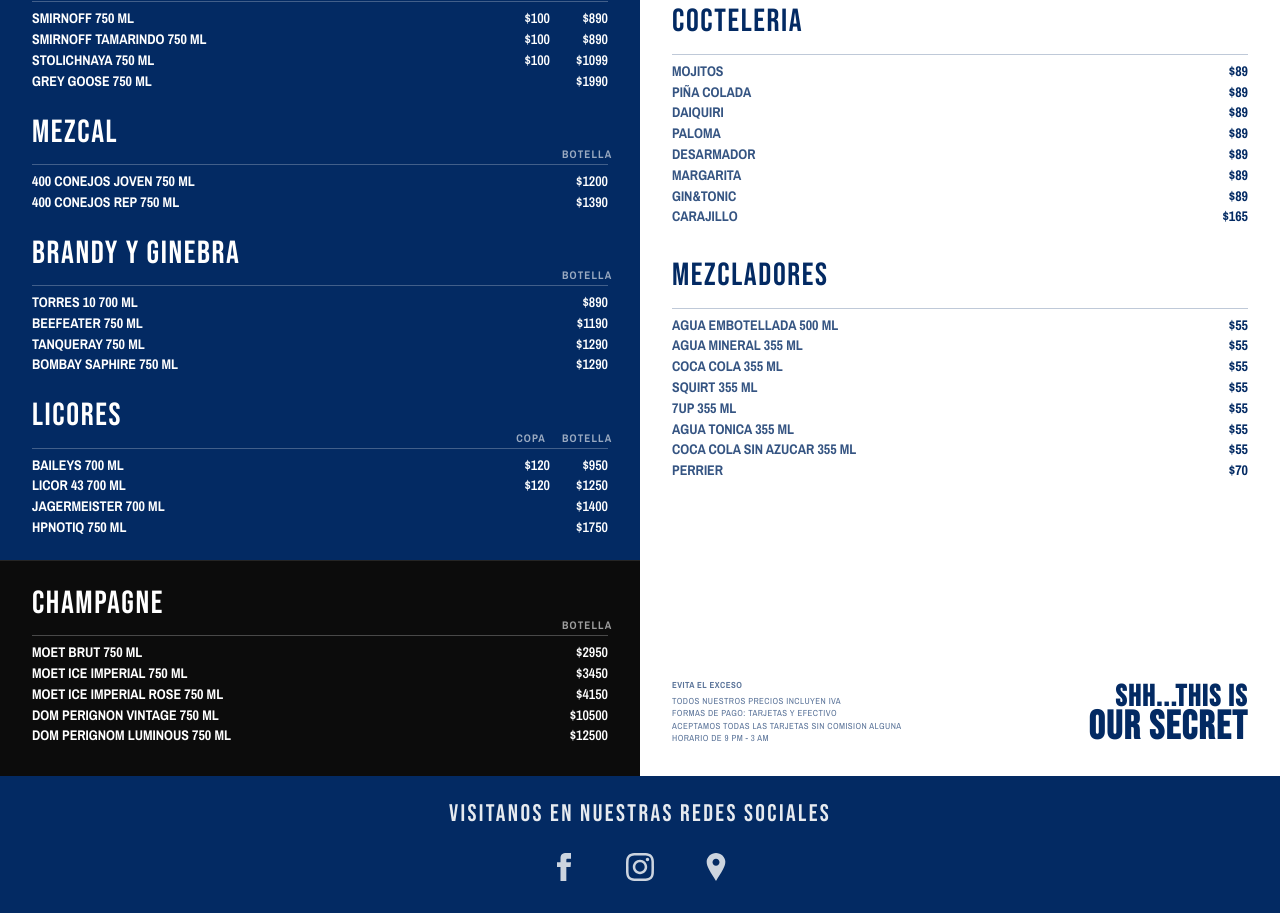
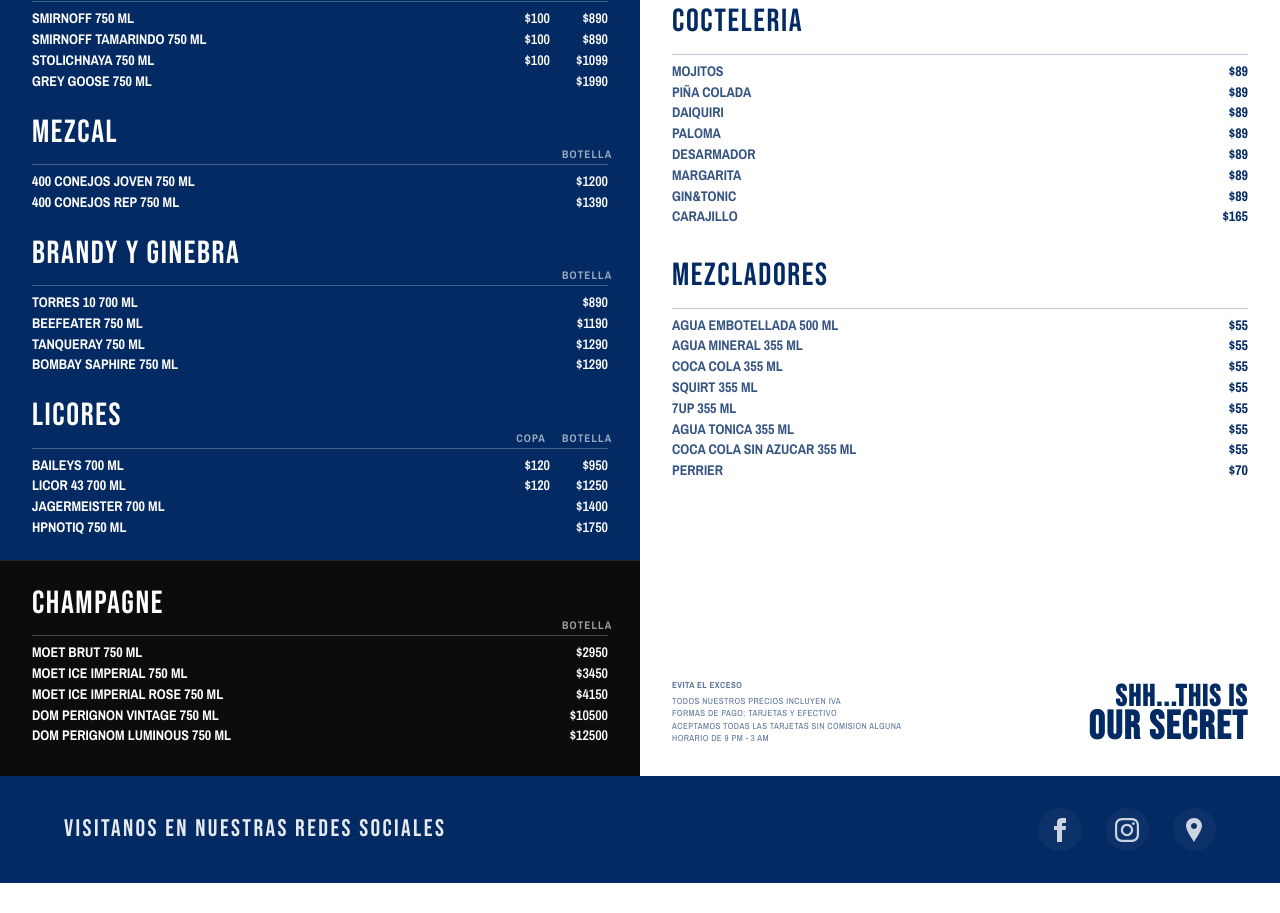
Before and after one commit to AlbertoHerrera7398/hiddenspeakeasy-web, a plain HTML site: page index.html in a window 1280 px wide. Shown: the part 963-1876 px from the top of the page. After the commit the page ends 1846 px from the top, so only its background shows below. Drawn offline with nearby package versions, Linux system fonts and the light colour scheme.

Commit message:
Add files via upload
social nerwork

```diff
--- a/styles.css
+++ b/styles.css
@@ -730,12 +730,12 @@
   flex-direction: column;
   justify-content: center;
   align-items: center;
-  gap: 0.75rem;
-  padding: 1.5rem 1rem;
+  gap: 1rem;
+  padding: 2rem 1.5rem;
   background-color: #032a63;
   color: white;
   transition: background-color 0.4s ease, color 0.4s ease;
-  width: 100%;
+  box-sizing: border-box;
 }
 
 body.dark .global-social {
@@ -745,7 +745,7 @@
 .social-title {
   font-family: 'Bebas Neue', sans-serif;
   font-size: 1.25rem;
-  letter-spacing: 0.05em;
+  letter-spacing: 0.1em;
   opacity: 0.9;
   text-align: center;
   line-height: 1.2;
@@ -754,46 +754,60 @@
 
 .social-icons {
   display: flex;
-  flex-wrap: wrap;
+  align-items: center;
   justify-content: center;
-  gap: 1.5rem;
+  gap: 1rem;
 }
 
 .social-link {
   color: inherit;
   opacity: 0.8;
-  transition: transform 0.3s ease, opacity 0.3s ease;
+  transition: transform 0.3s ease, opacity 0.3s ease, background-color 0.3s ease;
   display: flex;
   align-items: center;
   justify-content: center;
-  padding: 0.5rem;
+  padding: 0.6rem;
+  border-radius: 50%;
+  background-color: rgba(255, 255, 255, 0.05);
+}
+
+body.dark .social-link {
+  background-color: rgba(255, 255, 255, 0.05);
 }
 
 .social-link:hover {
   opacity: 1;
-  transform: translateY(-3px) scale(1.1);
+  transform: translateY(-3px);
+  background-color: rgba(255, 255, 255, 0.15);
 }
 
 .social-link svg {
-  width: 24px;
-  height: 24px;
+  width: 22px;
+  height: 22px;
 }
 
 /* Responsive adjustments for tablet and desktop */
 @media (min-width: 768px) {
   .global-social {
-    padding: 1.5rem;
-    gap: 1rem;
+    flex-direction: row;
+    justify-content: space-between;
+    padding: 2rem 3rem;
   }
   .social-title {
     font-size: 1.5rem;
-    letter-spacing: 0.1em;
+    text-align: left;
   }
   .social-icons {
-    gap: 2rem;
+    gap: 1.5rem;
   }
   .social-link svg {
-    width: 28px;
-    height: 28px;
+    width: 24px;
+    height: 24px;
   }
 }
+
+@media (min-width: 1024px) {
+  .global-social {
+    padding: 2rem 4rem;
+  }
+}
```
